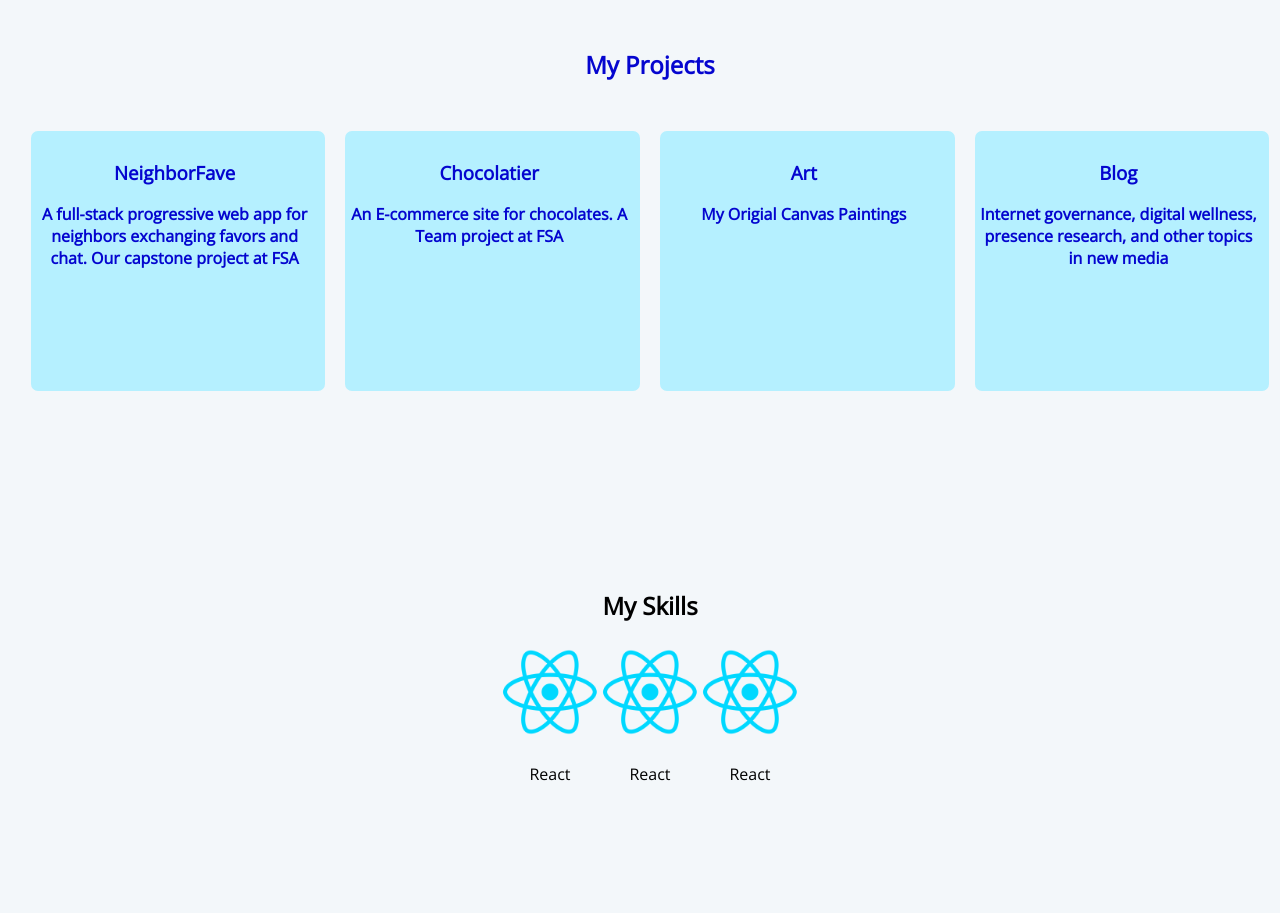
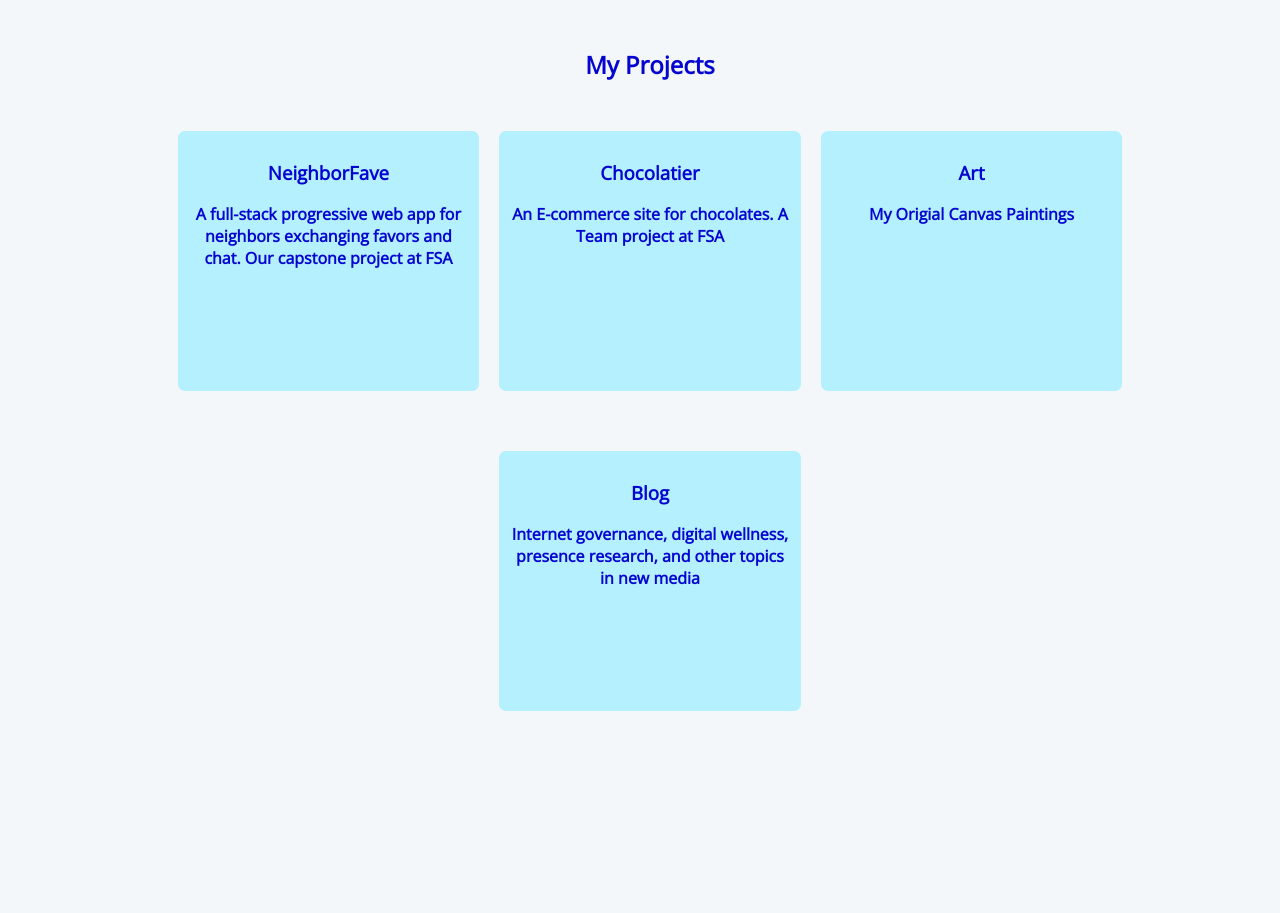
Before and after one commit to Tedicode/new-port, a React (Create React App) app: page / in a window 1280 px wide. Shown: the part 960-1873 px from the top of the page. Built offline with nearby package versions, Linux system fonts and the light colour scheme.

Commit message:
fixed padding on projects elements

```diff
--- a/src/App.css
+++ b/src/App.css
@@ -142,7 +142,7 @@ section h2 {
   font-weight: bold;
   width: 22%;
   margin: 30px 10px;
-  padding: 10px 10px 10px 3px;
+  padding: 10px 10px 10px 10px;
   height: 30vh;
   color: rgba(0, 0, 206, 0.979);
   /* border: 0.5px solid rgb(200, 78, 249); */
```
